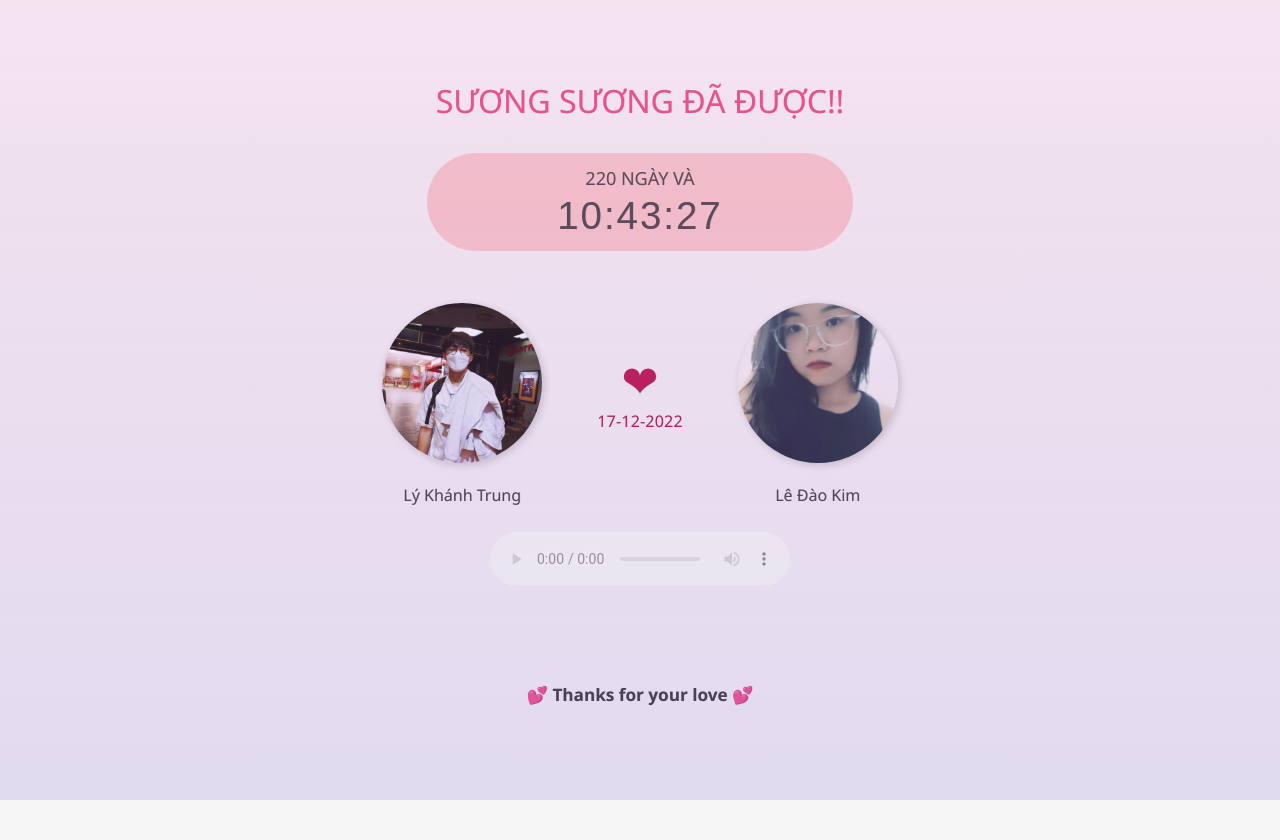
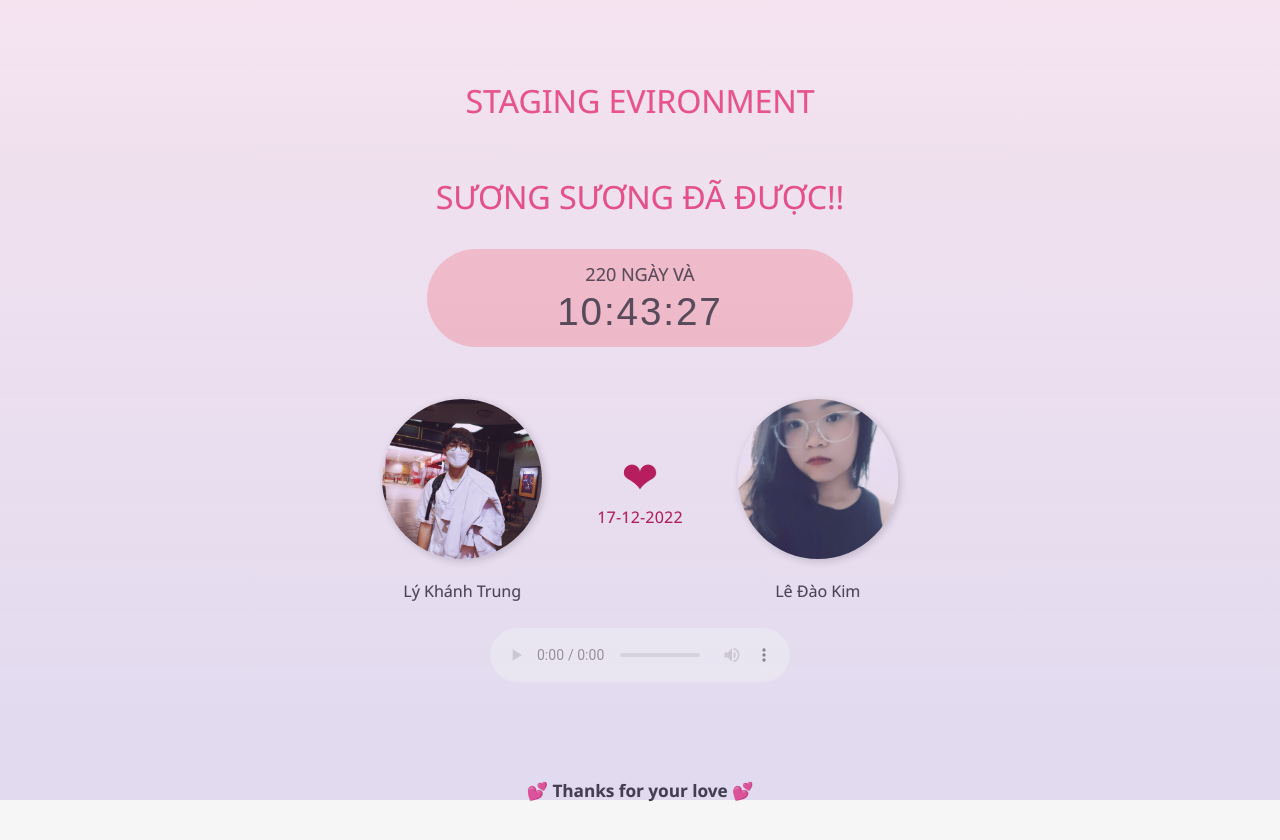
Before and after one commit to KhanhTrung15901/daytogether, a plain HTML site: page index.html in a window 1280 px wide. Drawn offline with Linux system fonts and the light colour scheme.

Commit message:
change contents

```diff
--- a/index.html
+++ b/index.html
@@ -12,6 +12,7 @@
 
 <body>
       <div id="wrapper">
+	    <h1>STAGING EVIRONMENT</h1>
             <h1>SƯƠNG SƯƠNG ĐÃ ĐƯỢC!!</h1>
 
             <div id="clock-box">
```
